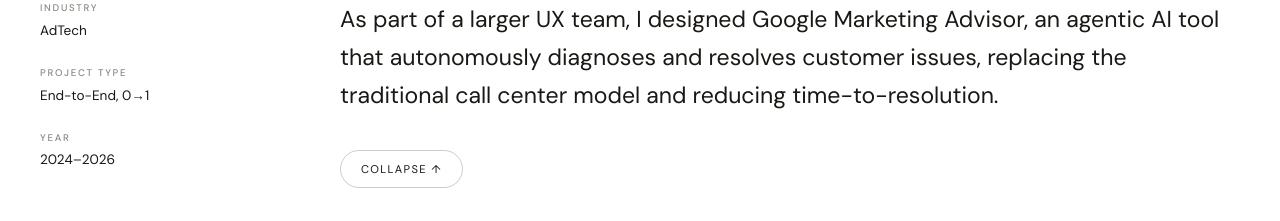
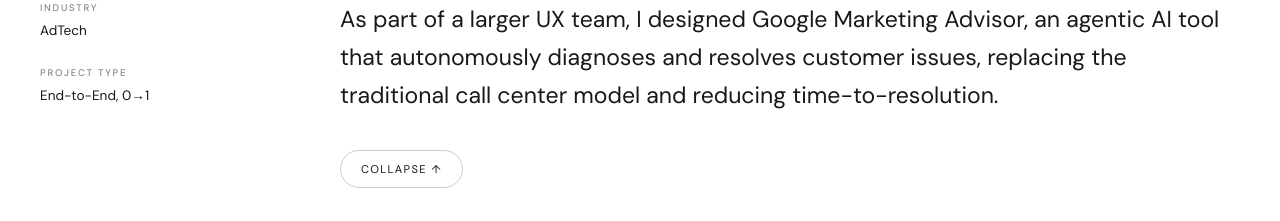
Before and after one commit to justinfinkenaur/portfolio, a Next.js app: page /work/project-one in a window 1280 px wide. Shown: the part 1280-1501 px from the top of the page. Built offline with nearby package versions, Linux system fonts and the light colour scheme.

Commit message:
Add files via upload
Update my portfolio.

```diff
--- a/app/work/[slug]/page.tsx
+++ b/app/work/[slug]/page.tsx
@@ -78,10 +78,6 @@ export default function CaseStudy({ params }: { params: { slug: string } }) {
             <p className="cs-meta-label">Project Type</p>
             <p className="cs-meta-val">{p.stage}</p>
           </div>
-          <div>
-            <p className="cs-meta-label">Year</p>
-            <p className="cs-meta-val">{p.year}</p>
-          </div>
         </div>
 
         {/* Right: overview + expand */}
--- a/components/HomeCarousel.tsx
+++ b/components/HomeCarousel.tsx
@@ -180,7 +180,7 @@ export default function HomeCarousel({ projects, images }: Props) {
           <div className="home-carousel-overlay">
             <div className="home-carousel-info">
               <div className="home-carousel-name">{p.title}</div>
-              <div className="home-carousel-meta">{p.year} · {p.industry}</div>
+              <div className="home-carousel-meta">{p.industry}</div>
             </div>
           </div>
         </Link>
```
